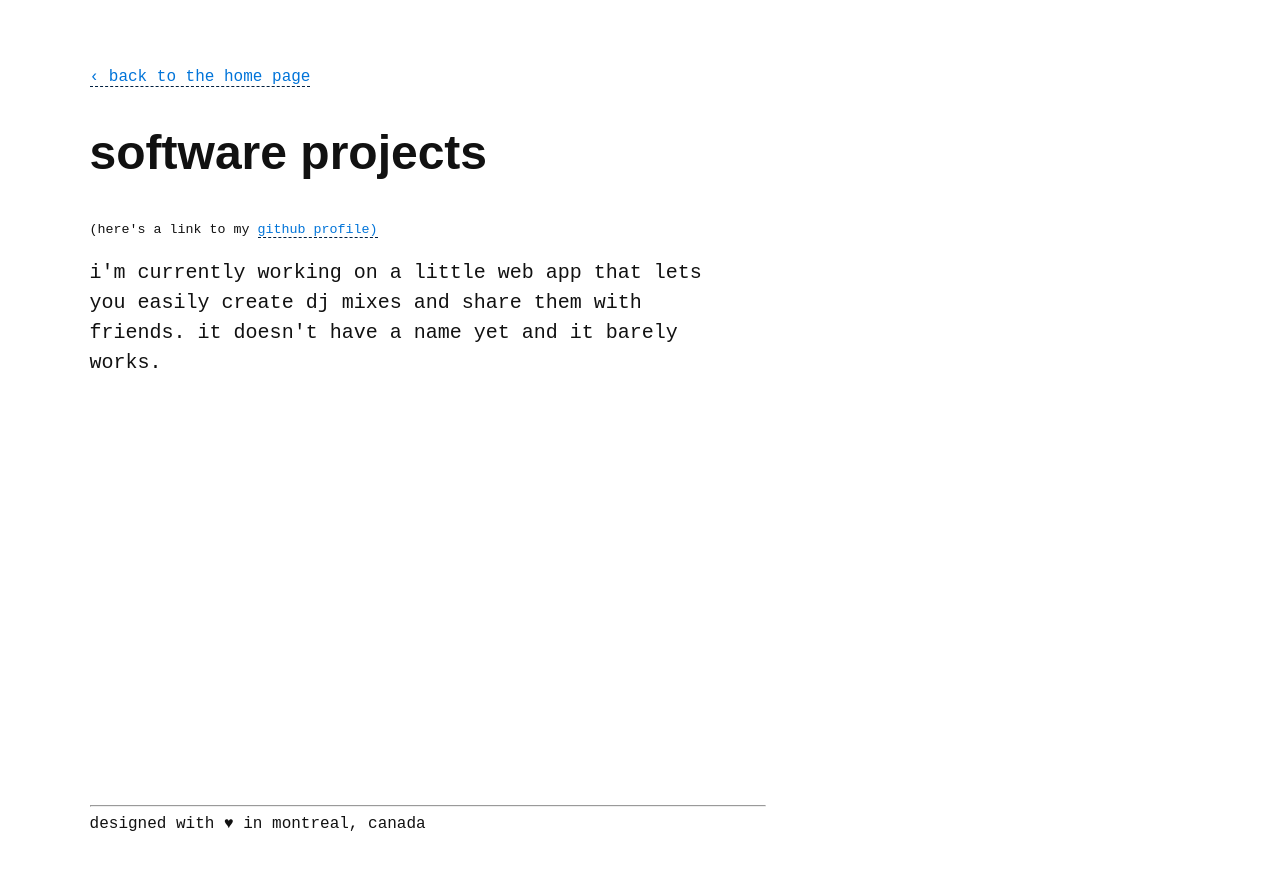
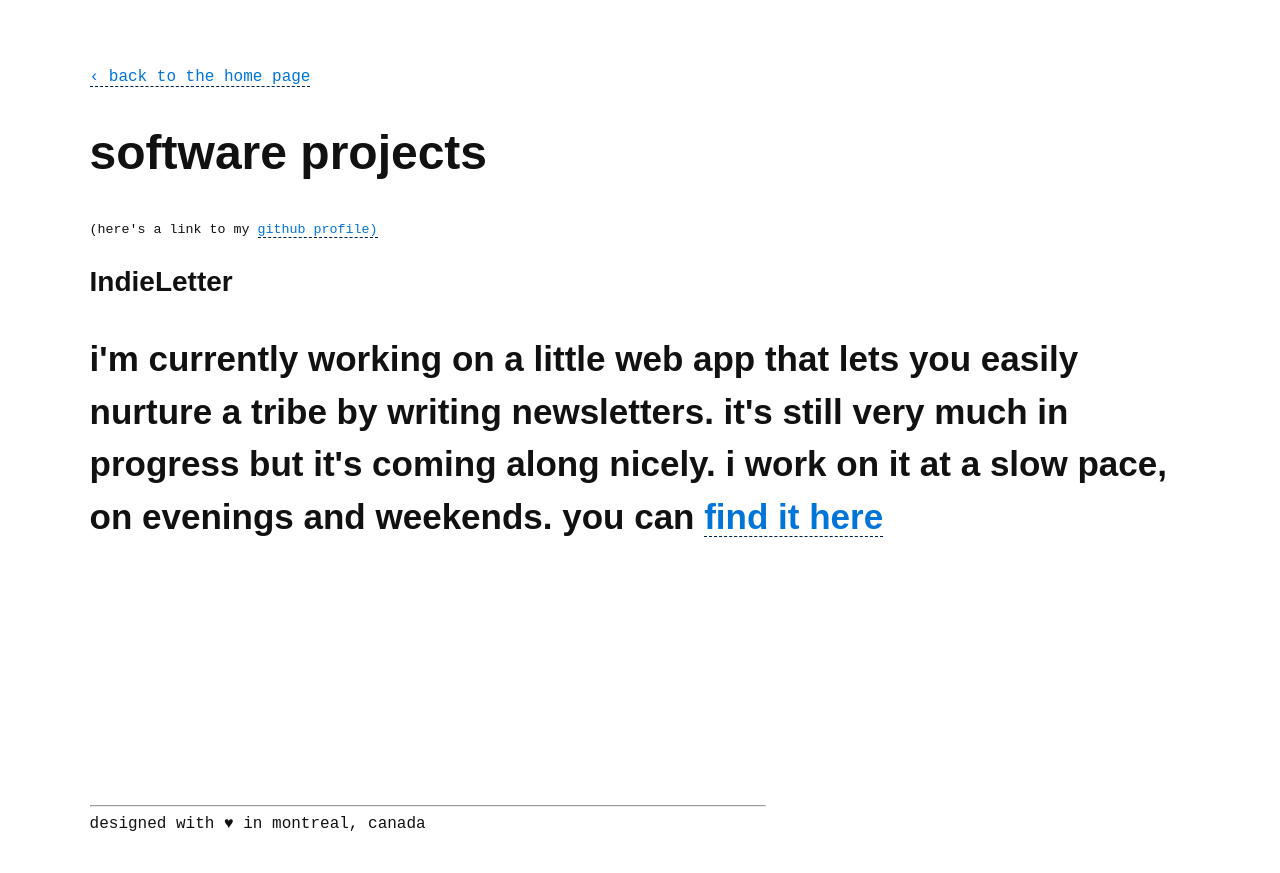
Before and after one commit to kareniel/profile-page, a plain HTML site: page projects/index.html in a window 1280 px wide. Drawn offline with Linux system fonts and the light colour scheme.

Commit message:
Update index.html
update project to mention indieletter

```diff
--- a/projects/index.html
+++ b/projects/index.html
@@ -17,8 +17,12 @@
       (here's a link to my <a href="https://github.com/kareniel">github profile)</a>
     </small>
 
+    <h3>IndieLetter<h3>
     <p>
-      i'm currently working on a little web app that lets you easily create dj mixes and share them with friends. it doesn't have a name yet and it barely works.
+      i'm currently working on a little web app that lets you easily nurture a tribe by writing newsletters.
+      it's still very much in progress but it's coming along nicely. i work on it at a slow pace, on evenings
+      and weekends.
+      you can <a href="https://indieletter.com">find it here</a>
     </p>
 
 
```
